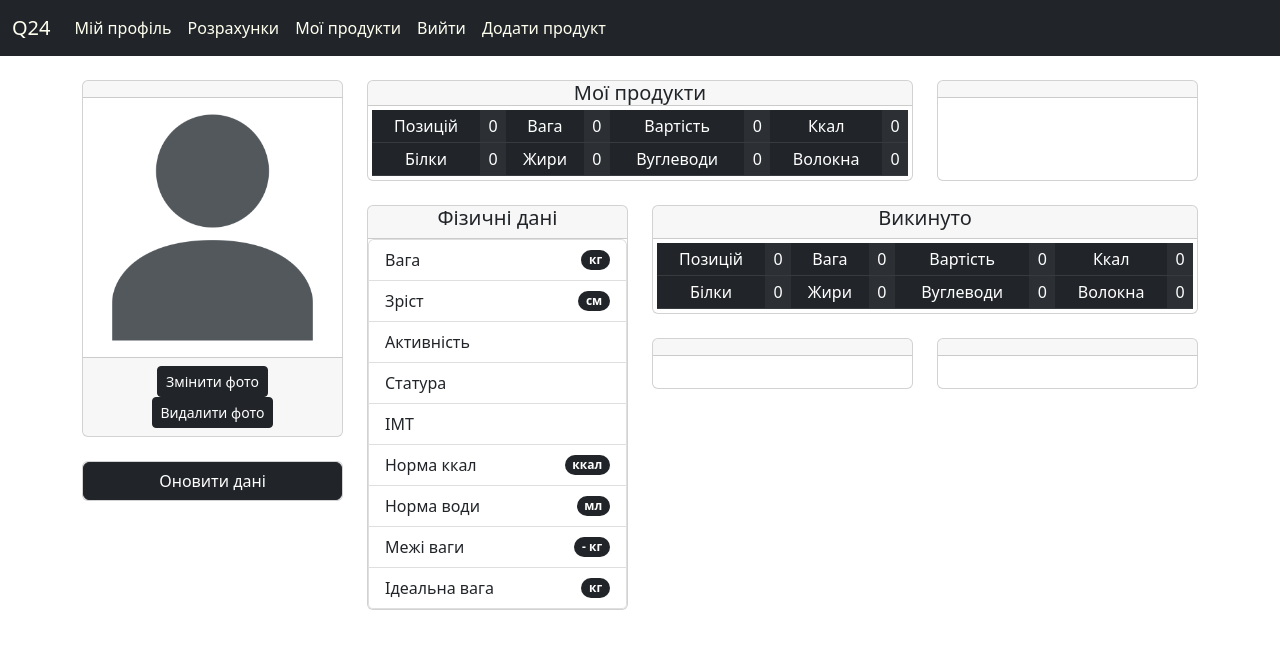
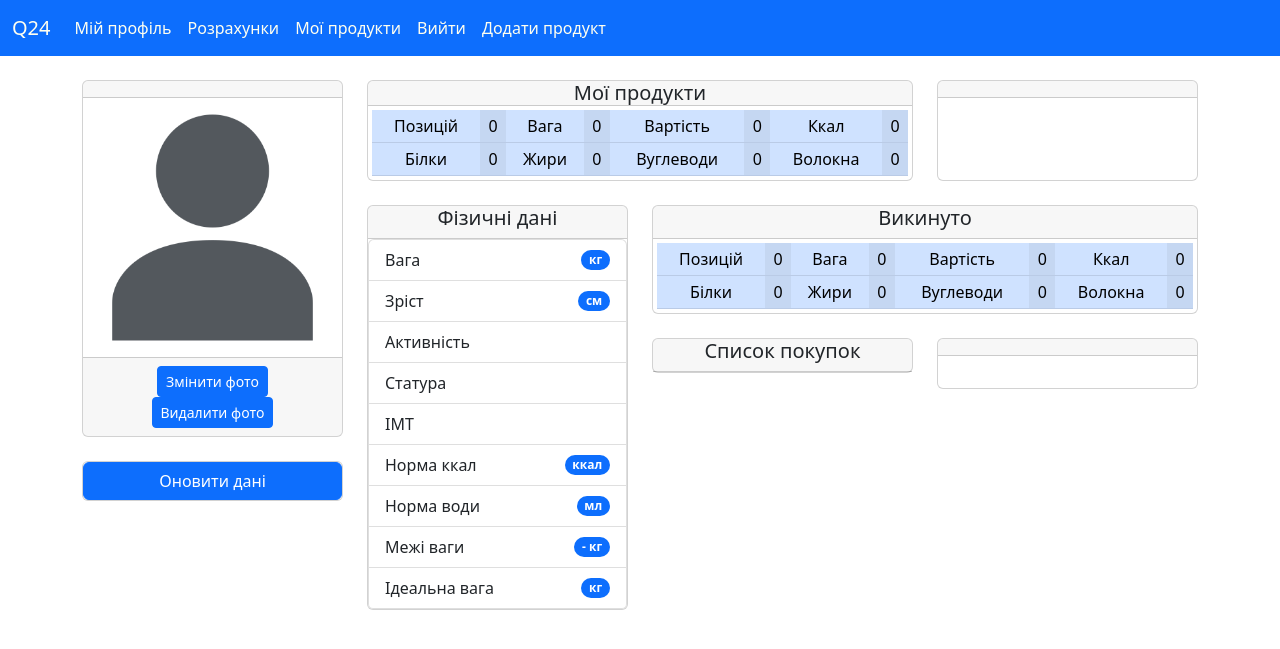
Before and after one commit to qnazar/Q24---food-manager, a Flask app: page /user/1 in a window 1280 px wide. Shown: the top 649 px of the page. Run offline with Flask 2, Linux system fonts and the light colour scheme; the visitor is signed in with stand-in values (Sample User, id 1); data comes from the database, SQL or seed files in the repository; data that the repository does not hold is empty; some libraries are stand-ins or nearby versions.

Commit message:
shop_list on users page and some new styles

```diff
--- a/app.py
+++ b/app.py
@@ -148,7 +148,9 @@ def user(id):
     stats = stock_statistics(stocks)
     trashes = Trash.query.filter_by(user_id=current_user.id).all()
     trash = stock_statistics(trashes)
-    return render_template('user.html', title='Profile', user=current_user, person=profile, stats=stats, trash=trash)
+    shop_list = ShoppingList.query.filter_by(user_id=current_user.id).limit(5)
+    return render_template('user.html', title='Profile', user=current_user, person=profile, stats=stats, trash=trash,
+                           shop_list=shop_list)
 
 
 @app.route('/user/<int:id>/update', methods=['GET', 'POST'])
--- a/templates/navbar.html
+++ b/templates/navbar.html
@@ -1,4 +1,4 @@
-<nav class="navbar navbar-expand-lg bg-dark text-bg-light">
+<nav class="navbar navbar-expand-lg bg-primary text-bg-light">
 
     <div class="container-fluid">
         <a class="navbar-brand" href="{{ url_for('index') }}">Q24</a>
--- a/templates/user.html
+++ b/templates/user.html
@@ -17,8 +17,8 @@
                         <img src="../static/images/profiles/user-pic.png" class="card-img-top p-1 rounded">
                     {% endif %}
                             <div class="card-footer text-center">
-                                <a class="btn btn-dark btn-sm" href="{{ url_for('upload_picture') }}">Змінити фото</a>
-                                <a class="btn btn-dark btn-sm" href="{{ url_for('delete_picture') }}">Видалити фото</a>
+                                <a class="btn btn-primary btn-sm" href="{{ url_for('upload_picture') }}">Змінити фото</a>
+                                <a class="btn btn-primary btn-sm" href="{{ url_for('delete_picture') }}">Видалити фото</a>
                             </div>
                         </div>
                     </div>
@@ -26,7 +26,7 @@
                 <div class="row my-4">
                     <div class="col-md-12">
                         <div class="card d-flex" id="update_btn">
-                            <a class="btn btn-dark" href="{{ url_for('update_personal_info', id=user.id) }}">Оновити дані</a>
+                            <a class="btn btn-primary" href="{{ url_for('update_personal_info', id=user.id) }}">Оновити дані</a>
                         </div>
                     </div>
                 </div>
@@ -39,7 +39,7 @@
                                 <h5 class="card-text">Мої продукти</h5>
                             </div>
                             <div class="card-body p-1">
-                                <table class="table table-sm table-striped-columns table-dark m-0">
+                                <table class="table table-sm table-striped-columns table-primary m-0">
                                     <tr>
                                         <td>Позицій</td>
                                         <td>{{ stats['count'] }}</td>
@@ -82,39 +82,39 @@
                                 <ul class="list-group">
                                   <li class="list-group-item d-flex justify-content-between align-items-center">
                                     Вага
-                                    <span class="badge bg-dark rounded-pill">{{ person.weight if person.weight }} кг</span>
+                                    <span class="badge bg-primary rounded-pill">{{ person.weight if person.weight }} кг</span>
                                   </li>
                                   <li class="list-group-item d-flex justify-content-between align-items-center">
                                     Зріст
-                                    <span class="badge bg-dark rounded-pill">{{ person.height if person.height }} см</span>
+                                    <span class="badge bg-primary rounded-pill">{{ person.height if person.height }} см</span>
                                   </li>
                                   <li class="list-group-item d-flex justify-content-between align-items-center">
                                     Активність
-                                    <span class="badge bg-dark rounded-pill">{{ person.activity if person.activity }}</span>
+                                    <span class="badge bg-primary rounded-pill">{{ person.activity if person.activity }}</span>
                                   </li>
                                   <li class="list-group-item d-flex justify-content-between align-items-center">
                                     Статура
-                                    <span class="badge bg-dark rounded-pill">{{ person.constitution if person.constitution }}</span>
+                                    <span class="badge bg-primary rounded-pill">{{ person.constitution if person.constitution }}</span>
                                   </li>
                                   <li class="list-group-item d-flex justify-content-between align-items-center">
                                     IMT
-                                    <span class="badge bg-dark rounded-pill">{{ person.BMI if person.BMI }}</span>
+                                    <span class="badge bg-primary rounded-pill">{{ person.BMI if person.BMI }}</span>
                                   </li>
                                   <li class="list-group-item d-flex justify-content-between align-items-center">
                                     Норма ккал
-                                    <span class="badge bg-dark rounded-pill">{{ person.DKI if person.DKI }} ккал</span>
+                                    <span class="badge bg-primary rounded-pill">{{ person.DKI if person.DKI }} ккал</span>
                                   </li>
                                     <li class="list-group-item d-flex justify-content-between align-items-center">
                                     Норма води
-                                    <span class="badge bg-dark rounded-pill">{{ person.DWN if person.DWN }} мл</span>
+                                    <span class="badge bg-primary rounded-pill">{{ person.DWN if person.DWN }} мл</span>
                                   </li>
                                     <li class="list-group-item d-flex justify-content-between align-items-center">
                                     Межі ваги
-                                    <span class="badge bg-dark rounded-pill">{{ person.min_weight if person.IW }} - {{ person.max_weight if person.IW }} кг</span>
+                                    <span class="badge bg-primary rounded-pill">{{ person.min_weight if person.IW }} - {{ person.max_weight if person.IW }} кг</span>
                                   </li>
                                     <li class="list-group-item d-flex justify-content-between align-items-center">
                                     Ідеальна вага
-                                    <span class="badge bg-dark rounded-pill">{{ person.IW if person.IW }} кг</span>
+                                    <span class="badge bg-primary rounded-pill">{{ person.IW if person.IW }} кг</span>
                                   </li>
                                 </ul>
 
@@ -128,7 +128,7 @@
                                         <h5 class="card-title">Викинуто</h5>
                                     </div>
                                     <div class="card-body p-1">
-                                        <table class="table table-sm table-striped-columns table-dark m-0">
+                                        <table class="table table-sm table-striped-columns table-primary m-0">
                                     <tr>
                                         <td>Позицій</td>
                                         <td>{{ trash['count'] }}</td>
@@ -157,8 +157,19 @@
                         <div class="row my-4">
                             <div class="col-md-6">
                                 <div class="card d-flex">
-                                    <div class="card-header"></div>
-                                    <div class="card-body"></div>
+                                    <div class="card-header p-0">
+                                        <h5 class="card-title">Список покупок</h5>
+                                    </div>
+
+                                        <ul class="list-group list-group-flush">
+                                        {% for item in shop_list %}
+                                            <li class="list-group-item d-flex justify-content-between align-items-center">
+                                                {{ item.product.name[:15] + '...' if item.product.name|length > 15 else item.product.name }}
+                                                <span class="badge bg-primary rounded-pill">{{ item.quantity }} {{ item.measure }}</span>
+                                            </li>
+                                        {% endfor %}
+                                        </ul>
+
                                 </div>
                             </div>
                             <div class="col-md-6">
```
Also changed, not shown: templates/home.html (+27 -7 lines).
